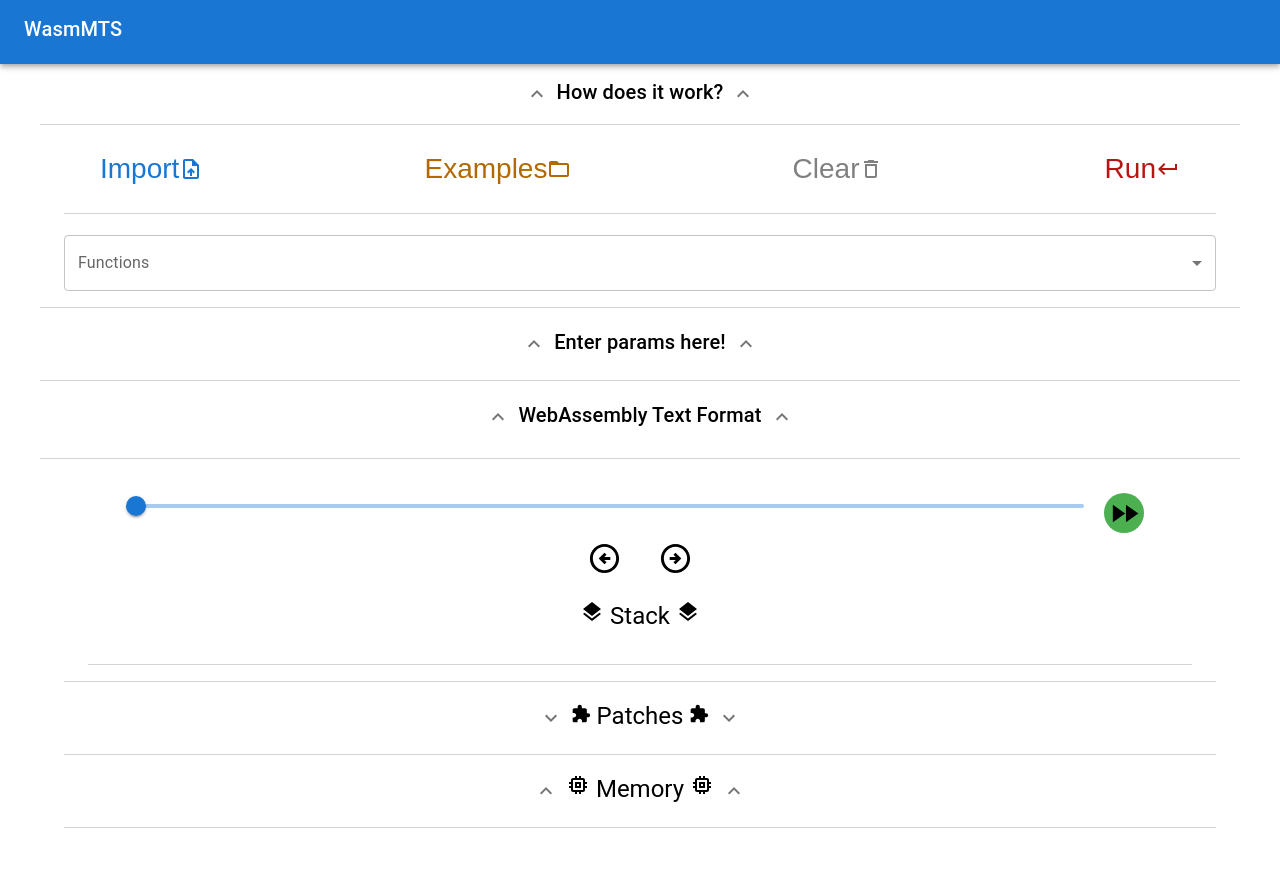
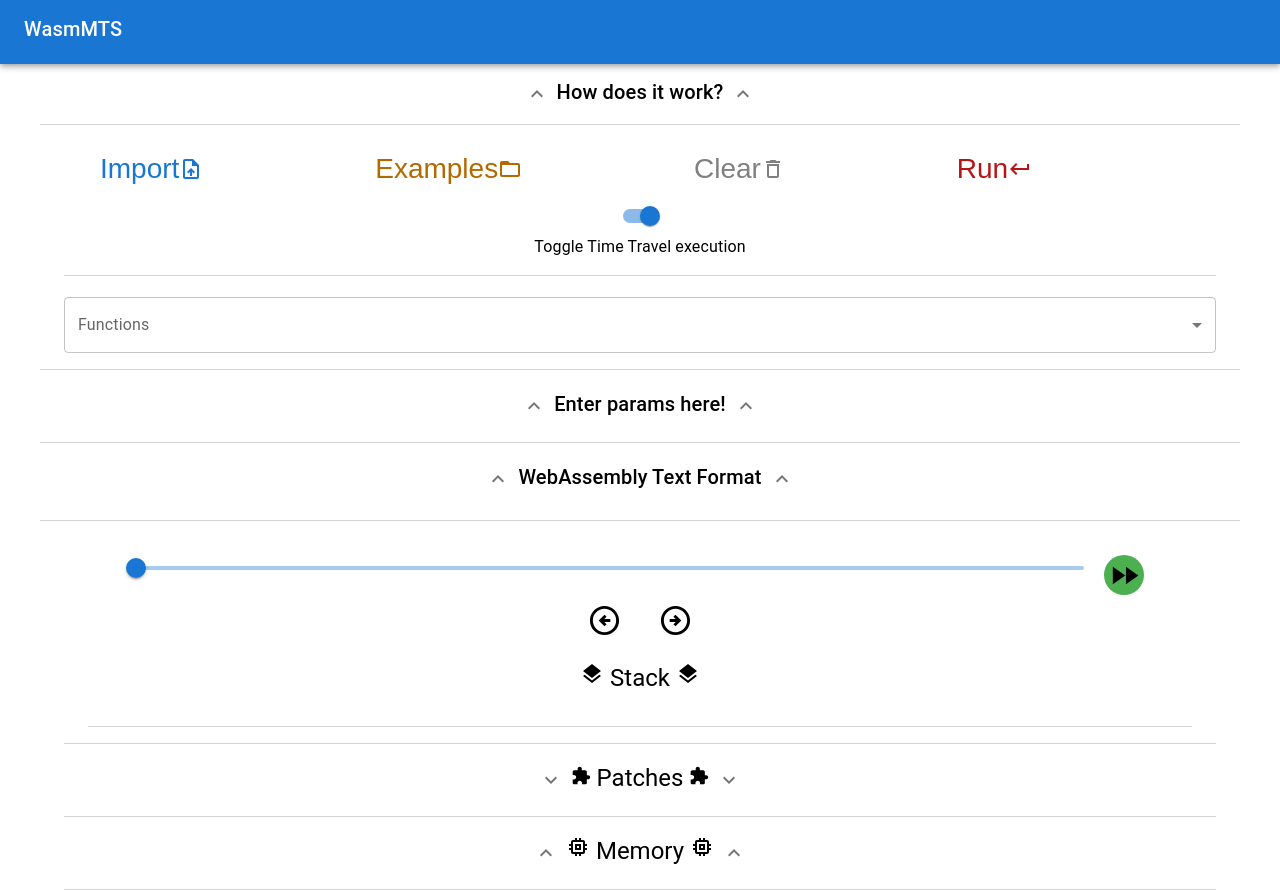
Before and after one commit to MirkoMassa/wasmmts-gui, a React (Create React App) app: page / in a window 1280 px wide. Before the commit the page ends 828 px from the top, so only its background shows below. Built offline with nearby package versions, Linux system fonts and the light colour scheme.

Commit message:
added execution toggler and minor styling fixes.

```diff
--- a/src/components/MuiActionButtons.tsx
+++ b/src/components/MuiActionButtons.tsx
@@ -1,4 +1,4 @@
-import { Alert, Collapse, Container, IconButton, useMediaQuery } from '@mui/material'
+import { Alert, Collapse, Container, FormControlLabel, IconButton, Switch, Typography, useMediaQuery } from '@mui/material'
 import { useEffect, useState } from 'react'
 import UploadFileIcon from '@mui/icons-material/UploadFile';
 import DeleteOutlineIcon from '@mui/icons-material/DeleteOutline';
@@ -16,8 +16,10 @@ function ActionButtons (props:{
       setFilename: (f:string) => void,
 
       wasmInstance:WebAssemblyMtsInstance,
-      showParamsAlert: boolean
+      showParamsAlert: boolean,
 
+      execToggler: boolean,
+      setExecToggler: (b:boolean) => void
   }){
 
   const matches = useMediaQuery('(min-width:800px)');
@@ -47,6 +49,9 @@ function ActionButtons (props:{
   function handleClear(){
     props.setFilename('');
   }
+  function handleRunSwitch(){
+    props.setExecToggler(!props.execToggler)
+  }
 
   useEffect(() => {
     const count = props.wasmInstance.exportsTT !== undefined
@@ -58,20 +63,22 @@ function ActionButtons (props:{
   }, [props.wasmInstance])
 
   return (
-    <Container>
+  <Container>
 
     <Container sx={{
       display:'flex',
+      flexWrap:'wrap',
       paddingY:'16px',
       paddingX:'0px',
-      gap: '10px',
       justifyContent:'space-between',
       borderBottom:'1px solid lightgrey'
     }}>
+        {/* IMPORT BTN */}
         <IconButton size={matches?'large':'small'} color='primary'>
             Import<UploadFileIcon/>
         </IconButton>
 
+        {/* EXAMPLES BTN */}
         <IconButton size={matches?'large':'small'} onClick={handleOpenExamples}
           sx={{
             color:'#b26a00'
@@ -80,6 +87,7 @@ function ActionButtons (props:{
             Examples<FolderOpenIcon/>
         </IconButton>
 
+        {/* CLEAR BTN */}
         <IconButton size={matches?'large':'small'} onClick={handleClear}
           sx={{
             color:'gray',
@@ -88,6 +96,7 @@ function ActionButtons (props:{
             Clear<DeleteOutlineIcon/>
         </IconButton>
 
+        {/* RUN BTN */}
         <IconButton size={matches?'large':'small'} onClick={executeRunButton}
           sx={{
             color:'#B81414',
@@ -95,6 +104,16 @@ function ActionButtons (props:{
         >
             Run<KeyboardReturnIcon/>
         </IconButton>
+
+        {/* TOGGLER SWITCH */}
+        <div className='LineBreak'/>
+        <FormControlLabel sx={{width:'100%'}}
+          control={<Switch defaultChecked onClick={handleRunSwitch}/>}
+          label="Toggle Time Travel execution"
+          labelPlacement="bottom"
+        />
+
+
     </Container>
 
     {props.showParamsAlert ?
@@ -124,7 +143,7 @@ function ActionButtons (props:{
       </Collapse>
     </Container>
 
-    </Container>
+  </Container>
   )
 }
 
```
